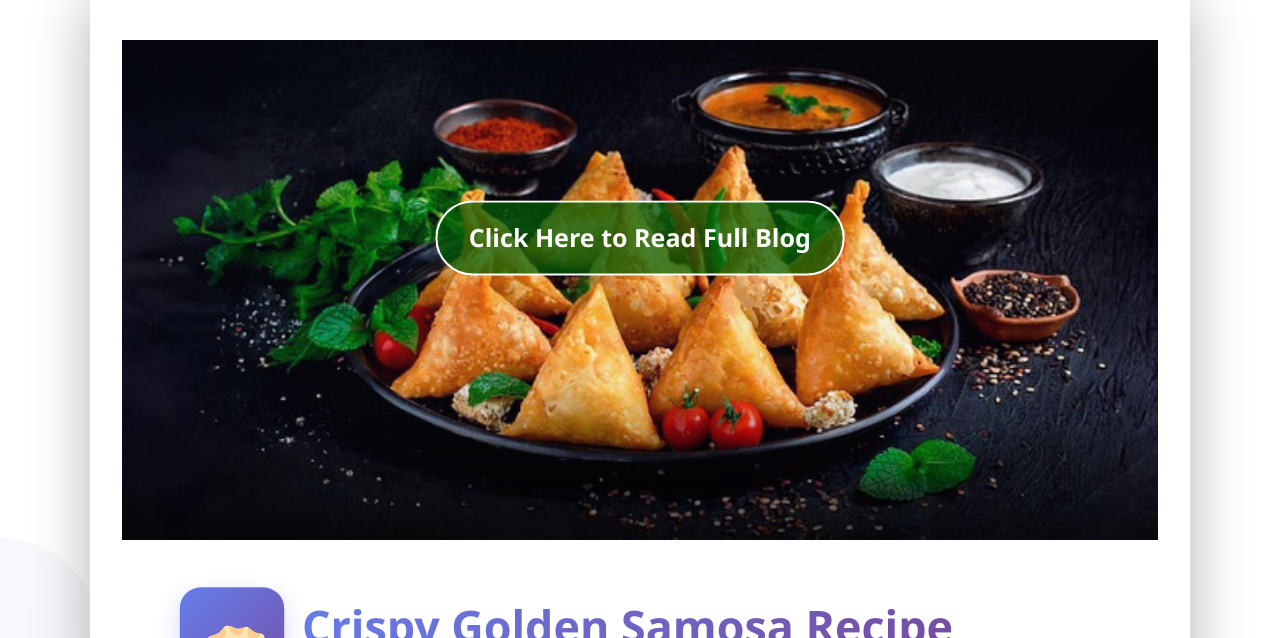
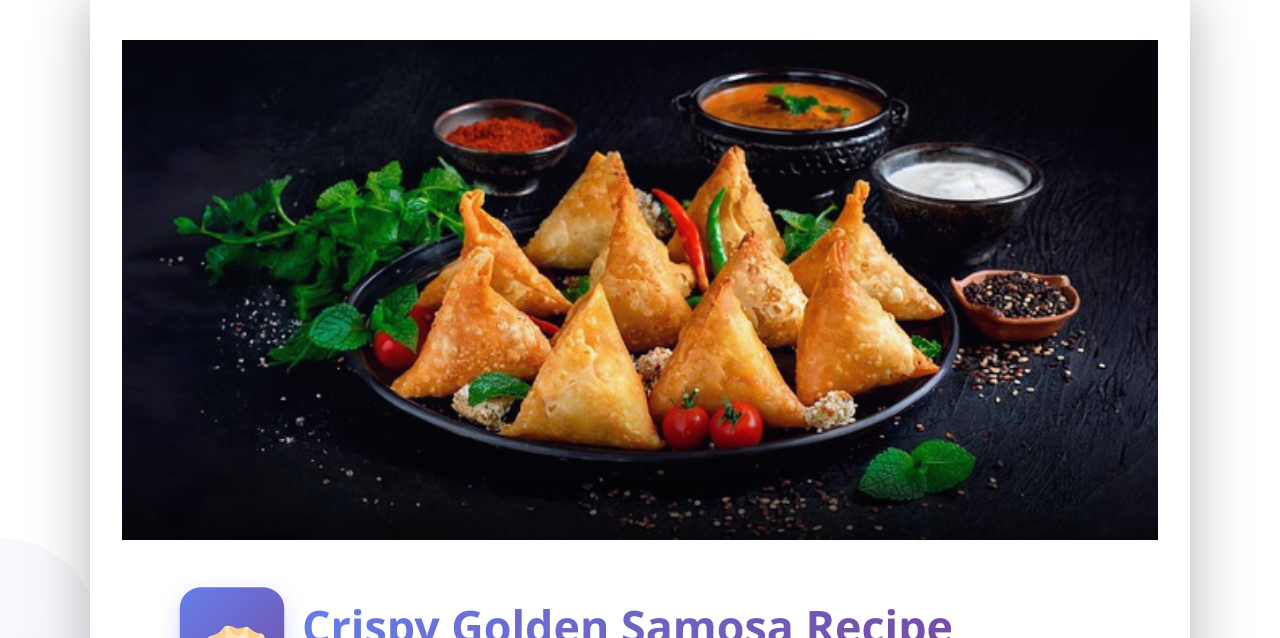
Before and after one commit to itsolution4india/ninjaredirect, a Django app: page /fodie/ in a window 1280 px wide. Shown: the part 162-800 px from the top of the page. Run offline with Django 4.2, Linux system fonts and the light colour scheme; data comes from the database, SQL or seed files in the repository.

Commit message:
Updated Food Page overlay in main page

```diff
--- a/templates/fodie.html
+++ b/templates/fodie.html
@@ -448,8 +448,8 @@
 <body>
   <!-- Fullscreen Overlay - covers entire page -->
   <div class="fullscreen-overlay" id="fullscreenOverlay">
-
-    <div class="click-instruction">Click Here to Read Full Blog </div>
+<!--
+    <div class="click-instruction">Click Here to Read Full Blog </div> -->
   </div>
 
   <!-- Popup Overlay -->
```
